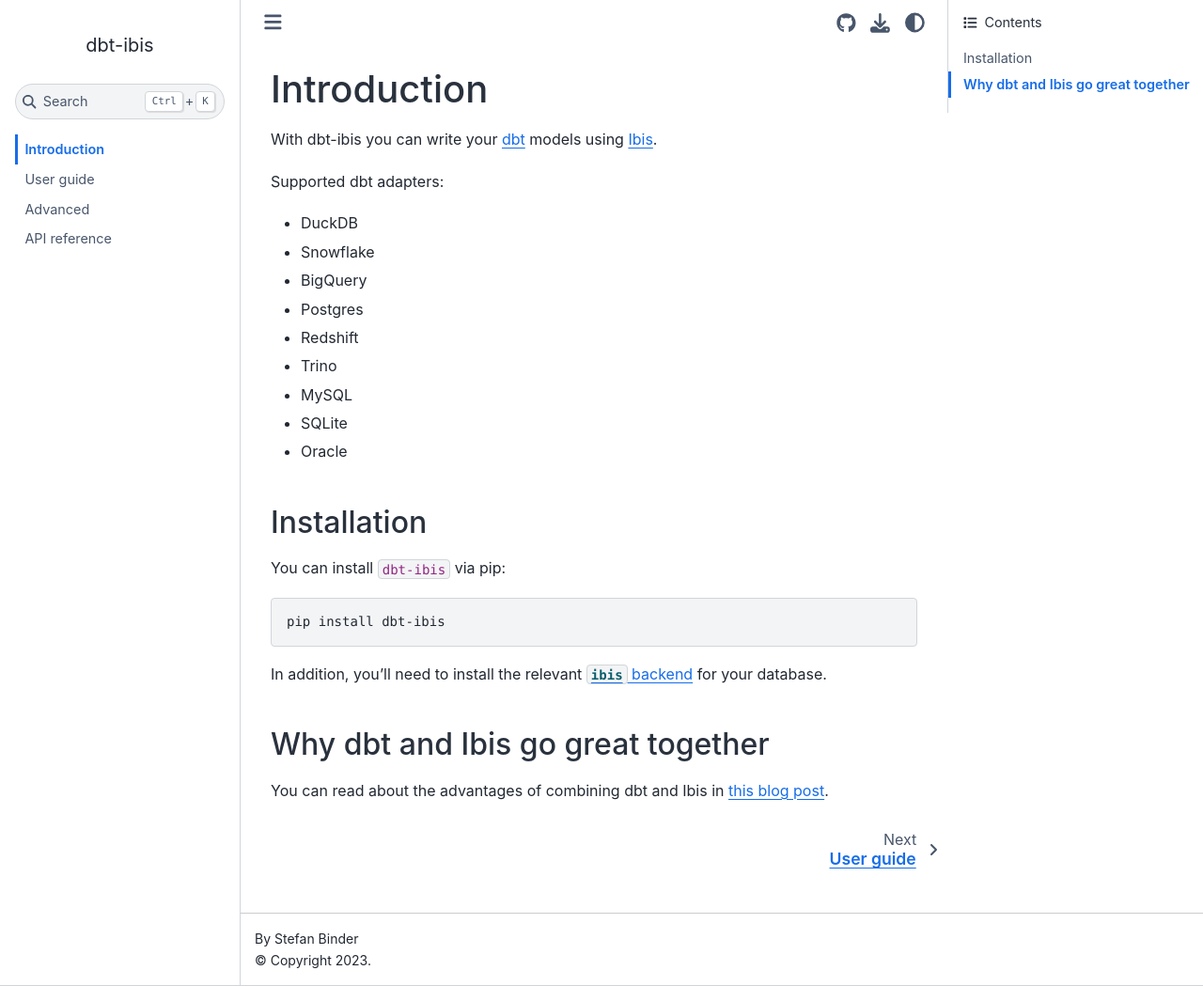
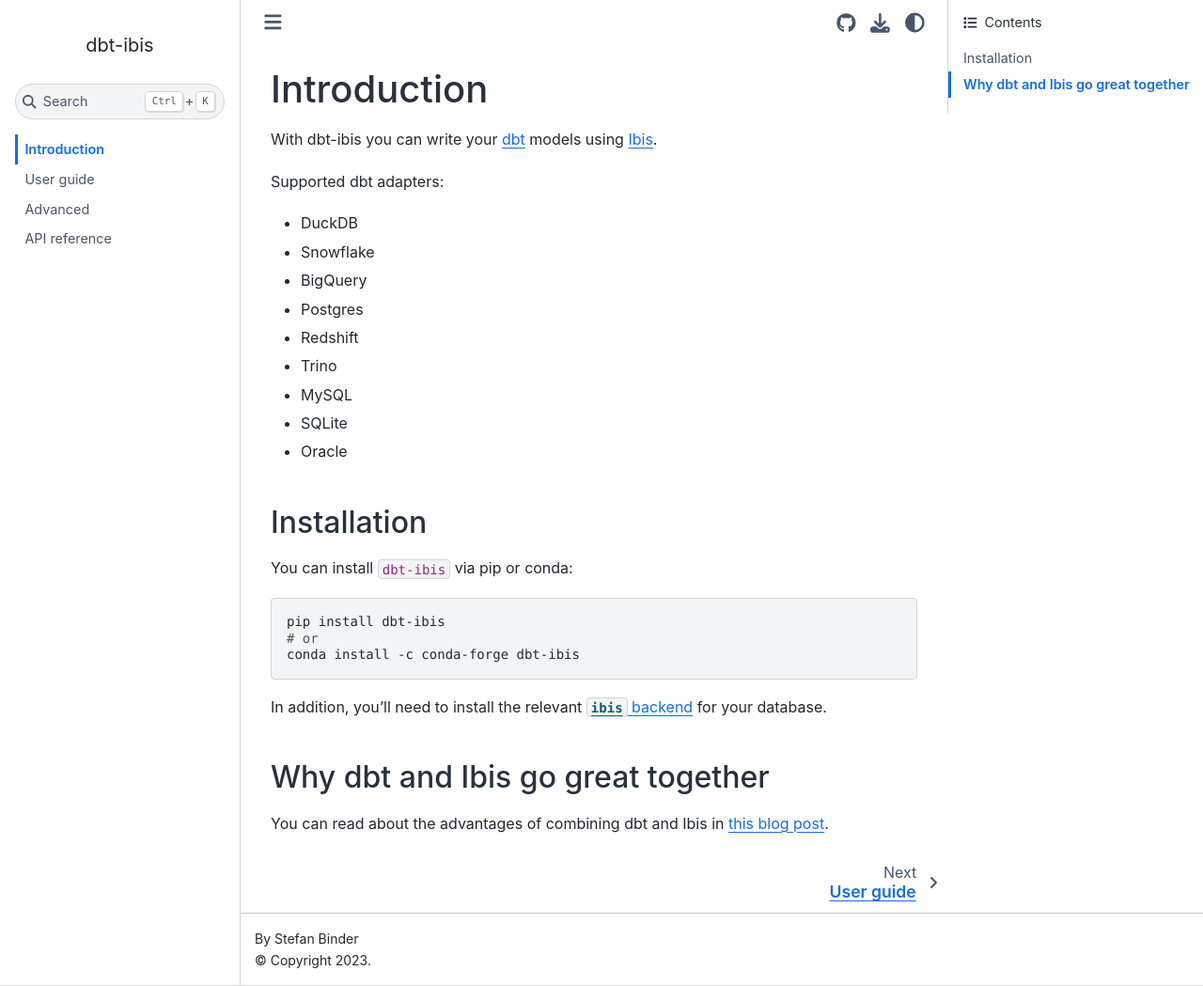
Before and after one commit to binste/dbt-ibis, a Jupyter Book: the page built from doc/intro.md, in a window 1280 px wide and 1049 px high. Shown: the whole window at 94% size. Built offline with Jupyter Book 1.0.4 settings and Sphinx 7.4.7 and the Sphinx Book theme 1.1.4, drawn with Linux system fonts in a browser that asks for light colours.

Commit message:
Add conda install instructions

````diff
--- a/doc/intro.md
+++ b/doc/intro.md
@@ -13,10 +13,13 @@
 * Oracle
 
 ## Installation
-You can install `dbt-ibis` via pip:
+You can install `dbt-ibis` via pip or conda:
 ```bash
 pip install dbt-ibis
+# or
+conda install -c conda-forge dbt-ibis
 ```
+
 In addition, you'll need to install the relevant [`ibis` backend](https://ibis-project.org/install) for your database.
 
 ## Why dbt and Ibis go great together
````
Also changed, not shown: README.md (+4 -1 lines).
